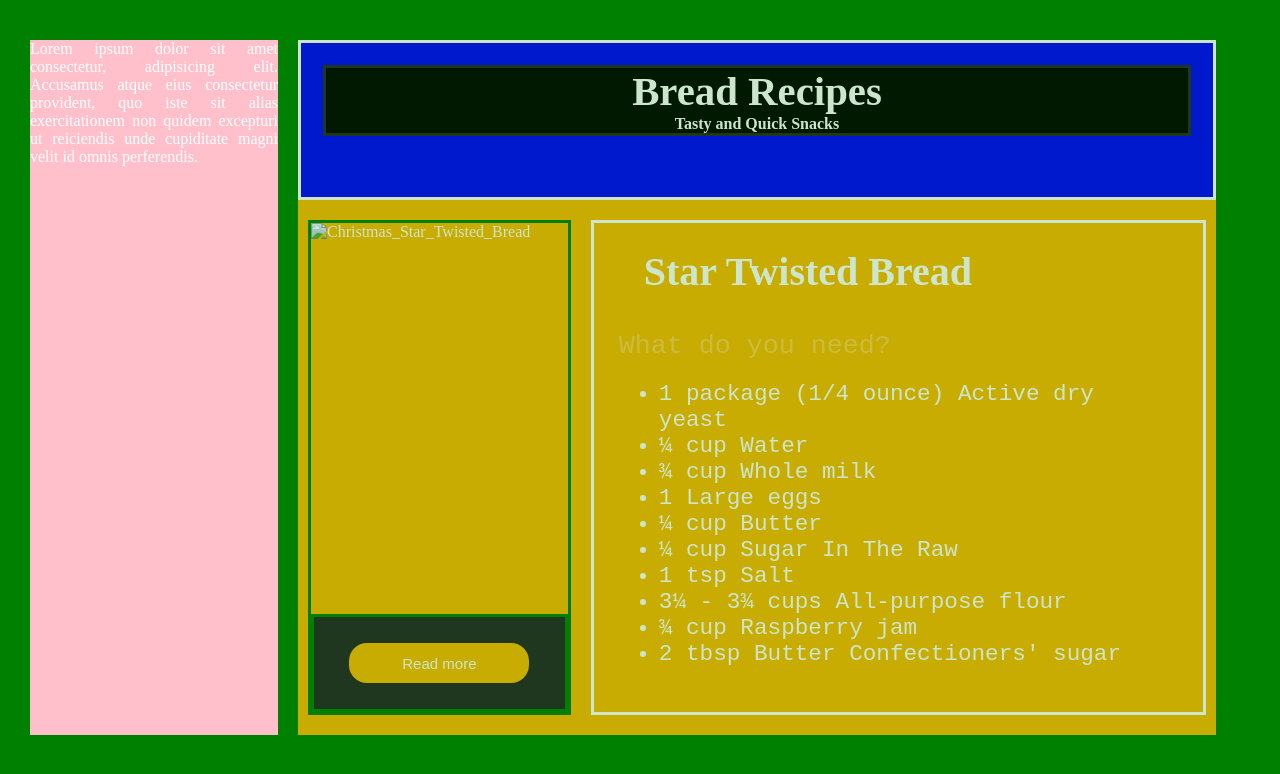
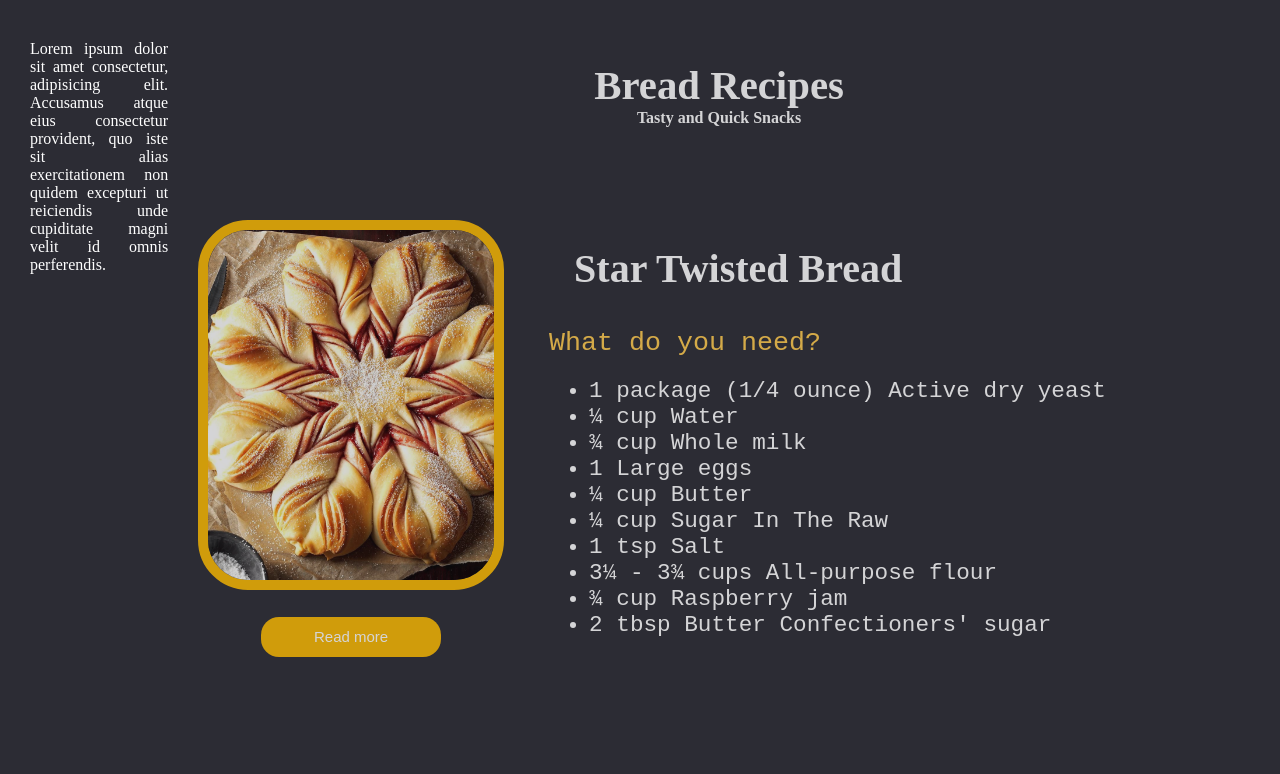
Before and after one commit to prof-awis/Emoaw-Website, a plain HTML site: page html/breadrecipes.html in a window 1280 px wide. Drawn offline with Linux system fonts and the light colour scheme.

Commit message:
picture frame

```diff
--- a/css/breadrecipes.css
+++ b/css/breadrecipes.css
@@ -5,8 +5,8 @@
 }
 
 body {
-    /* background-color: rgb(44, 44, 52); */
-    background-color: green;
+    background-color: rgb(44, 44, 52);
+    /* background-color: green; */
     margin: 20px 20px;
     /* height: 900px; */
     color: white;
@@ -14,14 +14,14 @@ body {
     }
 
     .sidebar{
-        background-color: pink;
+        /* background-color: pink; */
         text-align: justify;
         width: 20%;
         margin: 20px 10px;
     }
 
 .recipespage {
-    background-color: aqua;
+    /* background-color: aqua; */
     margin: 20px 10px 20px 10px;
     outline: 10px transparent;
     box-shadow: inset;
@@ -30,19 +30,19 @@ body {
 
 .tophead {
     height: 20vh;
-    border: solid;
+    /* border: solid; */
     align-items: center;
-    background-color: blue;
+    /* background-color: blue; */
     padding: 22px;
 }
 
 .top_headers {
     text-align: center;
     font-size: 1.7em;
-    background-color: black;
+    /* background-color: black;  */
     /* align-items: center; */
     justify-content: center;
-    border: solid #262626;
+    /* border: solid #262626; */
     /* margin: 15px 20px; */
 
 }
@@ -51,29 +51,35 @@ body {
  }
 
 .recipe_body {
-    background-color: #fab802;
+    /* background-color: #fab802; */
     display: flex;
+    flex-direction: row;
     height: auto;
 }
 
 .left_recipe_body {
     width: 30%;
     margin: 20px 10px;
-    border: solid green;
+    /* border: solid #008000; */
     /* background-color: purple; */
     align-content: center;
     /* padding: 25px 25px; */
 }
 
 .right_recipe_body{
-    border: solid ;
+    /* border: solid ; */
     width: 60%;
     margin: 20px 10px;
 }
 
 .image{
     height: 80%;
-
+    border-color: #fab802;
+    border-image: none;
+    border-radius: 50px 50px 50px 50px;
+    border-style: solid;
+    border-width: 10px;
+    overflow: hidden;
 }
 
  img {
@@ -84,7 +90,7 @@ body {
 }
 
 .read_more_button {
-    background-color: #262626;
+    /* background-color: #262626; */
     height: 20%;
     /* width: 100%;
     height: 20%;
@@ -92,7 +98,7 @@ body {
   margin: 0 auto;
   display: block; */
   position: relative;
-  border: 3px solid green;
+  /* border: 3px solid green;  */
 }
 .center {
     margin: 0;
@@ -120,8 +126,10 @@ body {
 }
 button:hover{
     background-color: transparent;
-    border-color: red;
-    transition: all 2s ease-in-out;
+    border-color: goldenrod;
+    transition: all 1s ease-in-out;
+    color: #fab802;
+    font-weight: bolder;
 
 }
 
--- a/html/breadrecipes.html
+++ b/html/breadrecipes.html
@@ -11,7 +11,9 @@
 
 <body>
     <div class="sidebar">
-        <p>Lorem ipsum dolor sit amet consectetur, adipisicing elit. Accusamus atque eius consectetur provident, quo iste sit alias exercitationem non quidem excepturi ut reiciendis unde cupiditate magni velit id omnis perferendis.</p>
+        <p>Lorem ipsum dolor sit amet consectetur, adipisicing elit. Accusamus atque eius consectetur provident, quo
+            iste sit alias exercitationem non quidem excepturi ut reiciendis unde cupiditate magni velit id omnis
+            perferendis.</p>
     </div>
     <div class="recipespage">
 
@@ -26,11 +28,11 @@
         <section class="recipe_body">
             <div class="left_recipe_body">
                 <div class="image">
-                    <img src="../html/Christmas_Star_Twisted_Bread.jpg" class="img" alt="Christmas_Star_Twisted_Bread">
+                    <img src="../images/Christmas_Star_Twisted_Bread.jpg" class="img" alt="Christmas_Star_Twisted_Bread">
                 </div>
 
                 <div class="read_more_button">
-                <div class="center">
+                    <div class="center">
                         <button class="button">Read more</button>
                         <!-- <input type="button" value="Read More"> -->
                     </div>
@@ -40,7 +42,7 @@
             <div class="right_recipe_body">
                 <div class="right_headers">
                     <h1>Star Twisted Bread</h1>
-<br><br>
+                    <br><br>
                     <h2>What do you need?</h2>
                 </div>
 
```
